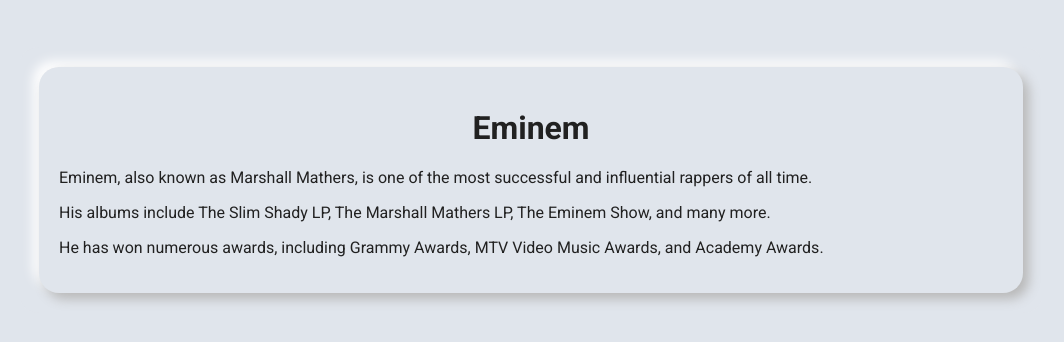
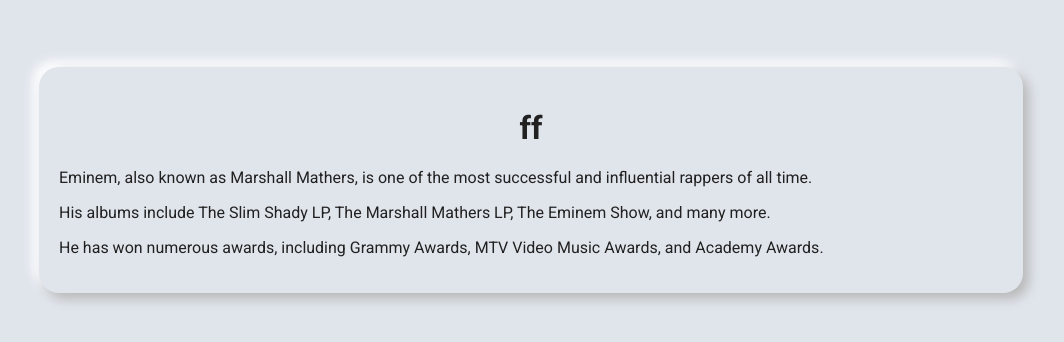
Before and after one commit to Abtin0/abtin0.github.io, a plain HTML site: page index.html in a window 1280 px wide. Shown: the part 220-562 px from the top of the page, without its empty margins (109-1173 px from the left). Drawn offline with Linux system fonts and the light colour scheme.

Commit message:
Update index.html

```diff
--- a/index.html
+++ b/index.html
@@ -18,7 +18,7 @@
     <div class="container">
         <div class="card">
             <div class="neumorphic-effect">
-                <h1>Eminem</h1>
+                <h1>ff</h1>
                 <p>Eminem, also known as Marshall Mathers, is one of the most successful and influential rappers of all time.</p>
                 <p>His albums include The Slim Shady LP, The Marshall Mathers LP, The Eminem Show, and many more.</p>
                 <p>He has won numerous awards, including Grammy Awards, MTV Video Music Awards, and Academy Awards.</p>
```
